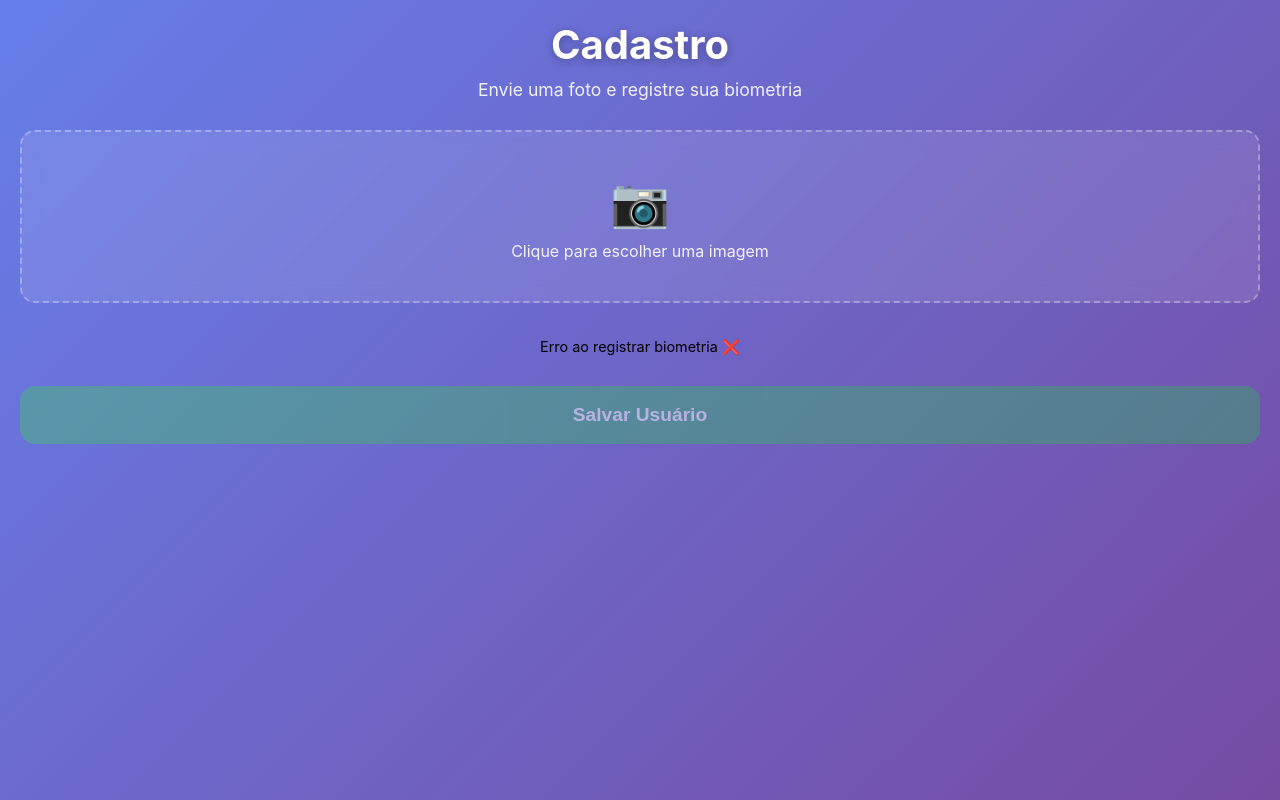
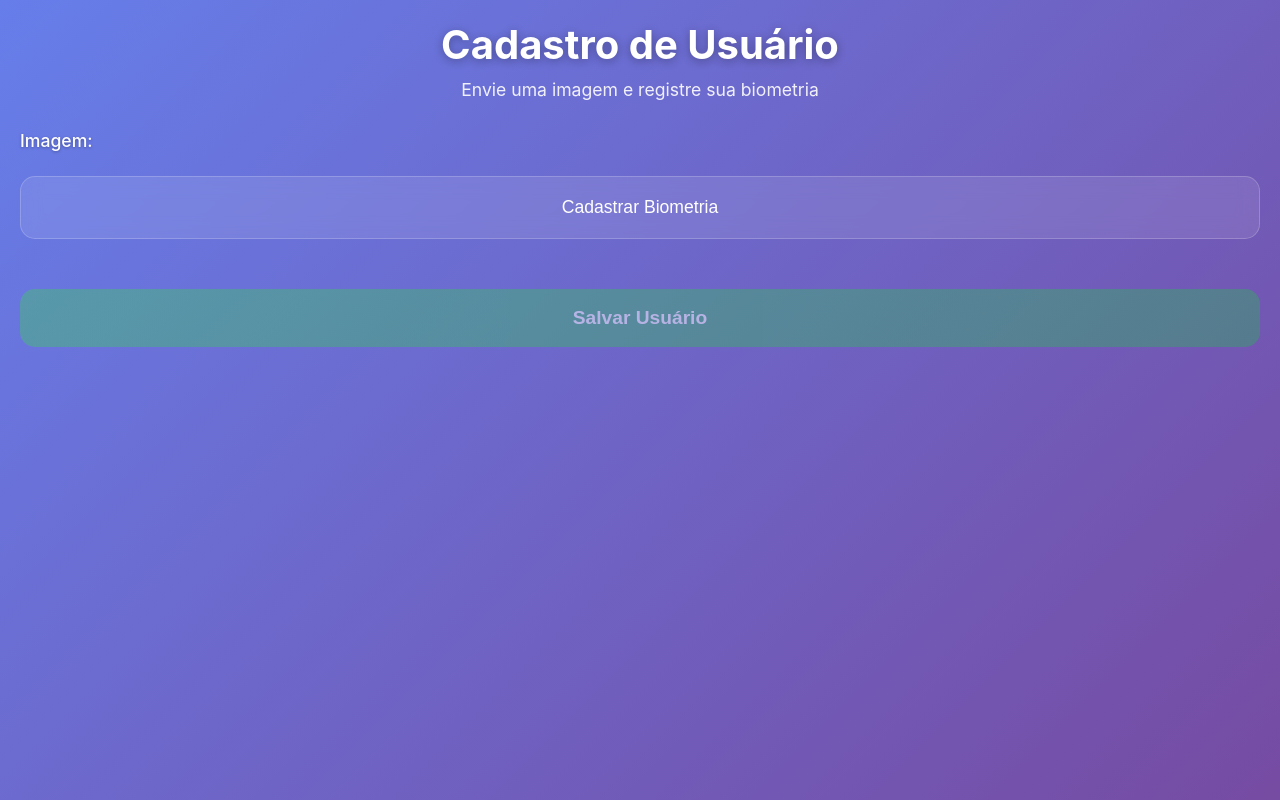
Before and after one commit to lucasfreitas0702/biometria-lanche, a website: page public/cadastro.html in a window 1280 px wide. Shown: the top 800 px of the page. Drawn offline with Linux system fonts and the light colour scheme; no server answers.

Commit message:
cadastro.html

```diff
--- a/public/cadastro.html
+++ b/public/cadastro.html
@@ -9,26 +9,26 @@
 <body>
   <div id="register-screen" class="screen active">
     <div class="header">
-      <h1>Cadastro</h1>
-      <p>Envie uma foto e registre sua biometria</p>
+      <h1>Cadastro de Usuário</h1>
+      <p>Envie uma imagem e registre sua biometria</p>
     </div>
 
-    <!-- Upload de imagem -->
-    <div class="image-upload">
-      <input type="file" id="image-input" accept="image/*" />
-      <div class="upload-area">
-        <span class="upload-icon">📷</span>
-        <span class="upload-text">Clique para escolher uma imagem</span>
+    <form id="register-form">
+      <div class="form-group">
+        <label for="image-input">Imagem:</label>
+        <input type="file" id="image-input" name="imagem" accept="image/*" required />
       </div>
-      <div class="image-preview">
-        <img id="preview" class="preview-image" style="display:none;" />
-      </div>
-    </div>
 
-    <!-- Status da biometria -->
-    <div id="biometric-status" class="biometric-status"></div>
+      <button type="button" class="biometric-button" onclick="registerBiometric()">
+        Cadastrar Biometria
+      </button>
 
-    <button id="save-button" class="save-button" disabled>Salvar Usuário</button>
+      <div id="register-status" class="biometric-status"></div>
+
+      <button type="submit" class="save-button" disabled id="save-user">
+        Salvar Usuário
+      </button>
+    </form>
   </div>
 
   <script src="app.js"></script>
```
